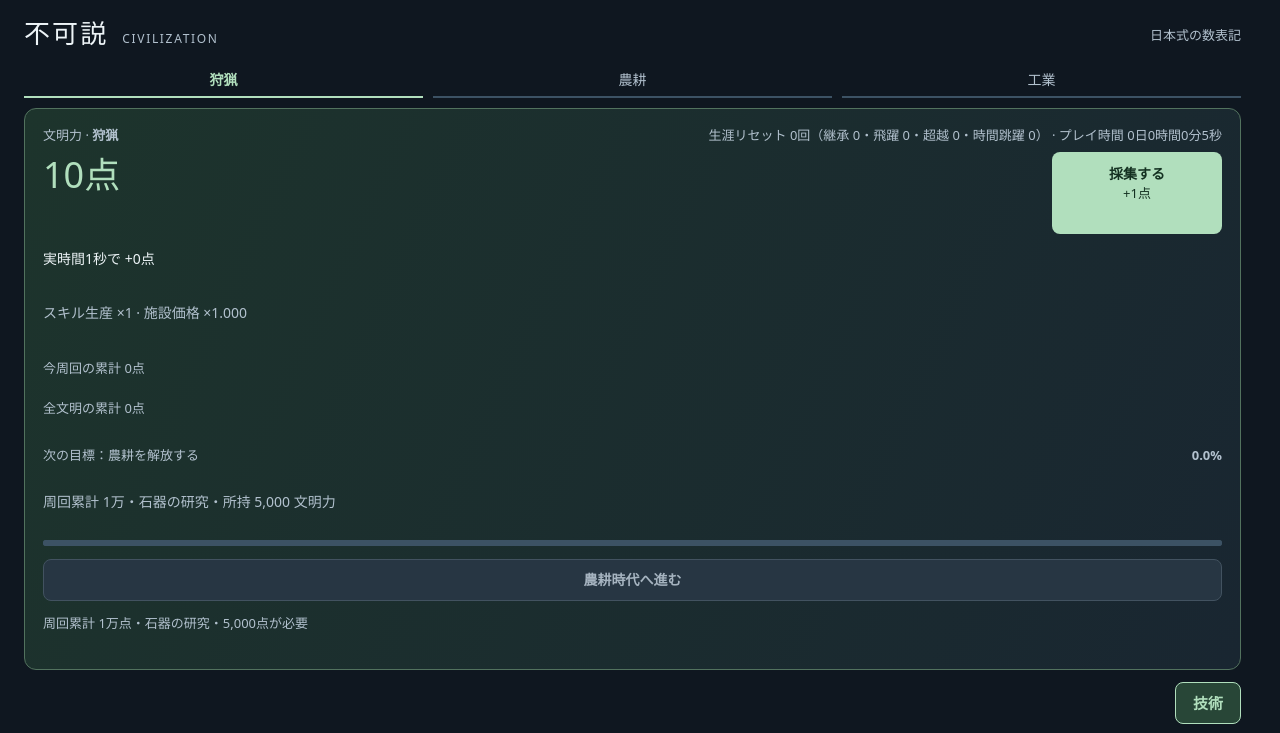
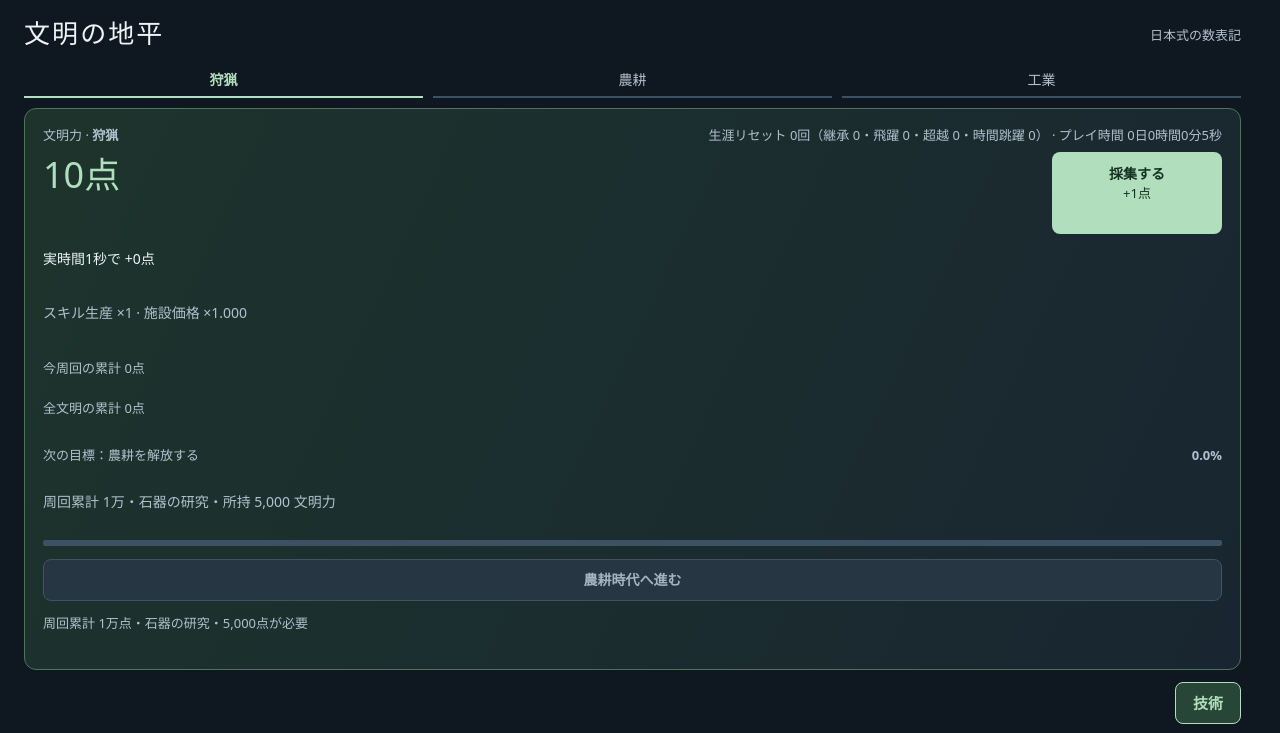
Before and after one commit to nonsuger634-web/incremantal, a website: page index.html in a window 1280 px wide. Shown: the top 733 px of the page. Drawn offline with Linux system fonts and the light colour scheme.

Commit message:
Rename game to 文明の地平 without a subtitle

```diff
--- a/index.html
+++ b/index.html
@@ -1,5 +1,5 @@
-<!doctype html><html lang="ja"><head><meta charset="UTF-8"><meta name="viewport" content="width=device-width, initial-scale=1"><title>不可説 — 文明の継承</title><link rel="stylesheet" href="style.css"></head><body><main class="dashboard">
-<header><a class="brand" href="index.html">不可説<span>CIVILIZATION</span></a><span class="pill" id="notation-mode">日本式の数表記</span></header>
+<!doctype html><html lang="ja"><head><meta charset="UTF-8"><meta name="viewport" content="width=device-width, initial-scale=1"><title>文明の地平</title><link rel="stylesheet" href="style.css"></head><body><main class="dashboard">
+<header><a class="brand" href="index.html">文明の地平</a><span class="pill" id="notation-mode">日本式の数表記</span></header>
 <div class="command-center"><nav class="era-track" aria-label="現在の時代"><span data-era="0">01 狩猟</span><span data-era="1">02 農耕</span><span data-era="2">03 工業</span><span data-era="3" hidden="">情報</span><span data-era="4" hidden="">宇宙</span></nav>
 <section class="score-panel"><div class="label"><span>文明力 · <strong id="era">狩猟</strong></span><span id="time"></span></div><div id="score" class="score" tabindex="0" aria-label="所持文明力">10点</div><div id="rate"></div><p id="production-effects" class="production-effects"></p><div class="manual-actions"><button id="gather"><strong id="gather-label">採集する</strong><span id="gather-gain">+1点</span></button><span class="muted">自分の手でも文明を育てる</span></div><div id="notation" class="muted"><div>今周回の累計 <strong id="run-total"></strong></div><div>全文明の累計 <strong id="lifetime-total"></strong></div></div><div class="progress-header"><span id="progress-label"></span><strong id="percent"></strong></div><p id="goal-detail" class="muted"></p><progress id="progress" max="100" value="0"></progress><div class="actions"><button id="evolve">農耕時代へ進む</button><span id="era-condition" class="muted"></span></div></section>
 </div><nav class="workspace-nav" aria-label="文明の管理"><button data-workspace="technologies" class="selected">技術</button><button data-workspace="legacy" hidden="">継承</button><button data-workspace="innovation" hidden="">飛躍</button><button data-workspace="transcendence" hidden="">超越</button><button data-workspace="chronology" hidden="">時間</button></nav><div class="workspace"><section class="workspace-panel active" data-panel="facilities" aria-label="施設"><div class="section-title facility-heading"><h2>施設</h2><label>購入数 <select id="quantity"><option value="1">1個</option><option value="10">最大10個</option><option value="max">最大</option></select></label></div><p class="muted facility-intro">施設は自動生産します。10 / 25 / 50 / 100個で個別技術が開きます。</p><section id="facilities" class="layers facilities"></section>
```
Also changed, not shown: page.html (+2 -2 lines), play.html (+2 -2 lines), README.md.
